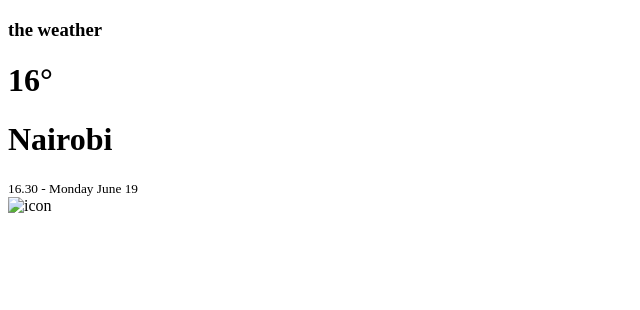
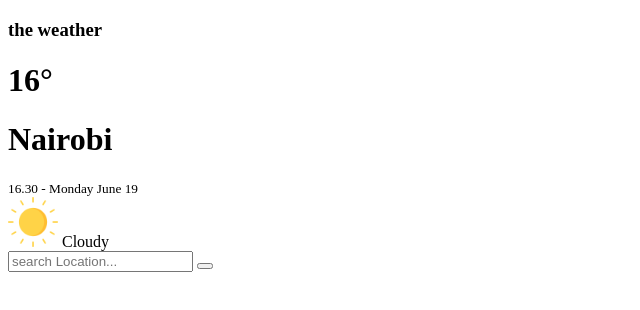
Before and after one commit to jacksonohallo/theweatherapp, a plain HTML site: page index.html in a window 1280 px wide. Shown: the whole page, without its empty margins (0-640 px from the left). Drawn offline with Linux system fonts and the light colour scheme.

Commit message:
add search bar

```diff
--- a/index.html
+++ b/index.html
@@ -24,7 +24,18 @@
                 </span>
                 </small>
             </div>
-            <img src="" class="icon" alt="icon" width="50" height="50" />
+            <img src="./assets/images/sun.png" class="icon" alt="icon" width="50" height="50" />
+<span class="condition">Cloudy</span>
+        </div>
+    </div>
+</div>
+<div class="panel">
+    <form id="location">
+        <input type="text" class="search" placeholder="search Location..." />
+        <button type="submit" class="submit">
+            <i class="fas fa-search"></i>
+            </button>
+            </form>
 
 
 
```
Also changed, not shown: assets/images/sun.png (added).
